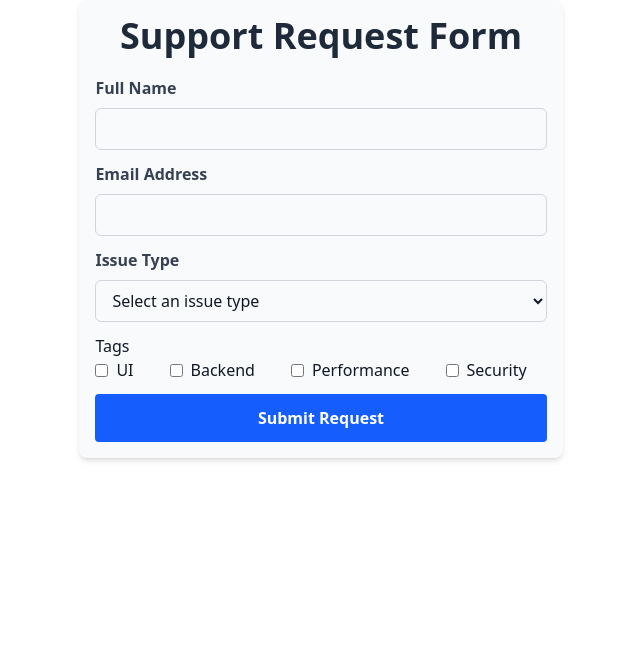
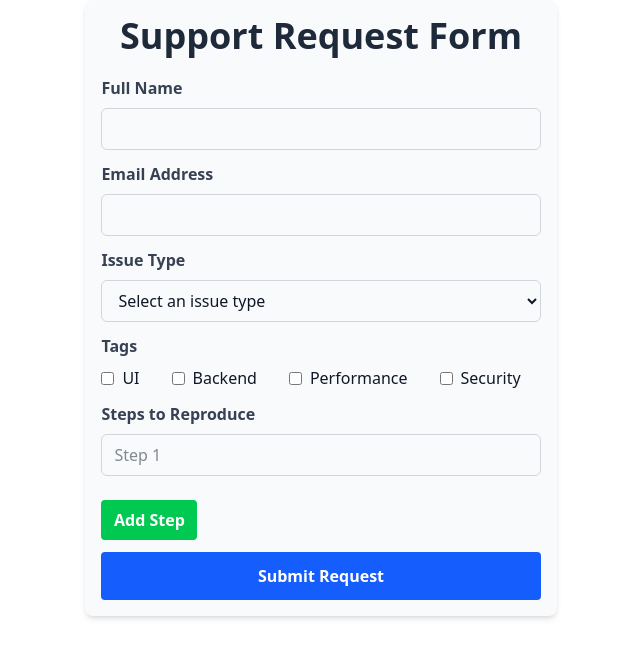
Before and after one commit to thientannguyen/support-request-form, a React (Vite) app: page / in a window 1280 px wide. Shown: the top 658 px of the page, without its empty margins (319-959 px from the left). Built offline with nearby package versions, Linux system fonts and the light colour scheme.

Commit message:
feat: add steps to reproduce section with dynamic input fields to support request form

```diff
--- a/src/components/SupportRequestForm.tsx
+++ b/src/components/SupportRequestForm.tsx
@@ -1,5 +1,5 @@
 import { zodResolver } from "@hookform/resolvers/zod";
-import { Controller, useForm } from "react-hook-form";
+import { Controller, useFieldArray, useForm } from "react-hook-form";
 import supportFormSchema from "../utils/schema";
 import type { SupportRequestFormData } from "../models";
 
@@ -31,6 +31,11 @@ const SupportRequestForm = () => {
       tags: [],
       stepsToReproduce: [{ step: "" }],
     },
+  });
+
+  const { fields, append, remove } = useFieldArray({
+    control,
+    name: "stepsToReproduce",
   });
 
   const onSubmit = (data: SupportRequestFormData) => {
@@ -114,8 +119,8 @@ const SupportRequestForm = () => {
         </div>
 
         <div className="mb-3">
-          <label>Tags</label>
-          <div className="flex flex-wrap gap-4">
+          <label className="block text-gray-700 font-semibold mb-2">Tags</label>
+          <div className="flex flex-wrap gap-3">
             <Controller
               name="tags"
               control={control}
@@ -151,6 +156,55 @@ const SupportRequestForm = () => {
           )}
         </div>
 
+        <div className="mb-3">
+          <label className="block text-gray-700 font-semibold mb-2">
+            Steps to Reproduce
+          </label>
+          <div className="flex flex-col gap-2">
+            {fields.map((field, index) => (
+              <div key={field.id} className="mb-2">
+                <div className="flex gap-2">
+                  <input
+                    placeholder={`Step ${index + 1}`}
+                    {...register(`stepsToReproduce.${index}.step`)}
+                    className={`w-full px-3 py-2 border rounded-md ${
+                      errors.stepsToReproduce?.[index]?.step
+                        ? "border-red-500"
+                        : "border-gray-300"
+                    }`}
+                  />
+                  {index > 0 && (
+                    <button
+                      type="button"
+                      className="px-3 py-2 rounded cursor-pointer font-semibold border-0 bg-red-500 text-white"
+                      onClick={() => remove(index)}
+                    >
+                      Remove
+                    </button>
+                  )}
+                </div>
+                {errors.stepsToReproduce?.[index]?.step && (
+                  <p className="text-red-500 text-sm mt-1">
+                    {errors.stepsToReproduce[index].step.message}
+                  </p>
+                )}
+              </div>
+            ))}
+            <button
+              type="button"
+              className="px-3 py-2 max-w-24 rounded cursor-pointer font-semibold border-0 bg-green-500 text-white mt-2"
+              onClick={() => append({ step: "" })}
+            >
+              Add Step
+            </button>
+          </div>
+          {errors.stepsToReproduce && (
+            <p className="text-red-500 text-sm mt-1">
+              {errors.stepsToReproduce.message}
+            </p>
+          )}
+        </div>
+
         <button
           type="submit"
           className="w-full px-3 py-3 bg-blue-600 text-white rounded text-base font-semibold cursor-pointer transition-colors duration-300 hover:bg-blue-700"
```
